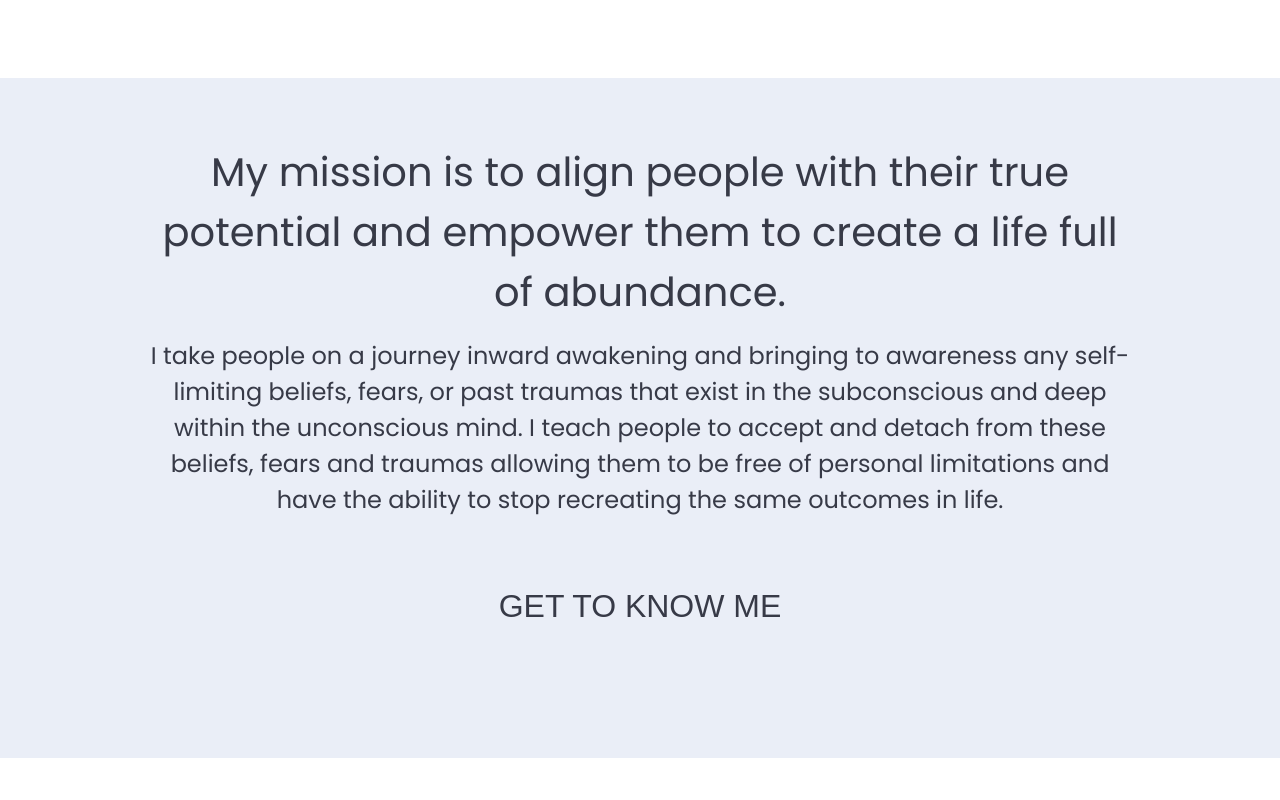
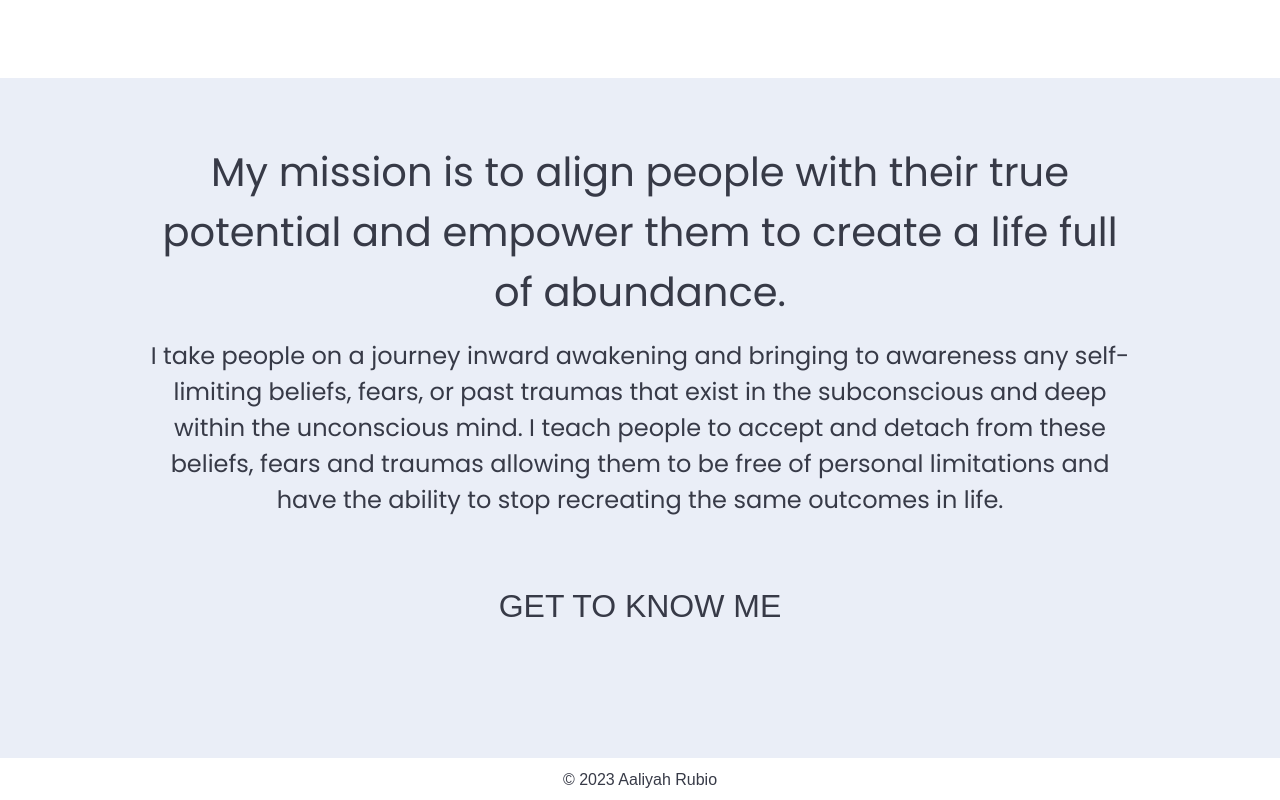
Before and after one commit to livelifedev/aaliyah-website, a Next.js app: page / in a window 1280 px wide. Shown: the part 1064-1864 px from the top of the page. Before the commit the page ends 1822 px from the top, so only its background shows below. Built offline with nearby package versions, Linux system fonts and the light colour scheme; a web font is replaced by a local one.

Commit message:
add copyright

```diff
--- a/components/layout.js
+++ b/components/layout.js
@@ -7,6 +7,9 @@ function Layout({ children }) {
       <Navbar />
       <main className={styles.main}>{children}</main>
       {/* <Navbar /> */}
+      <footer className={styles.footer}>
+        <p>&copy; 2023 Aaliyah Rubio</p>
+      </footer>
     </div>
   );
 }
--- a/styles/Layout.module.css
+++ b/styles/Layout.module.css
@@ -6,3 +6,9 @@
 .main {
   /* margin-bottom: var(--spacing-y); */
 }
+
+.footer {
+  padding: 10px 8px 8px;
+  font-family: var(--secondary-font);
+  text-align: center;
+}
```
